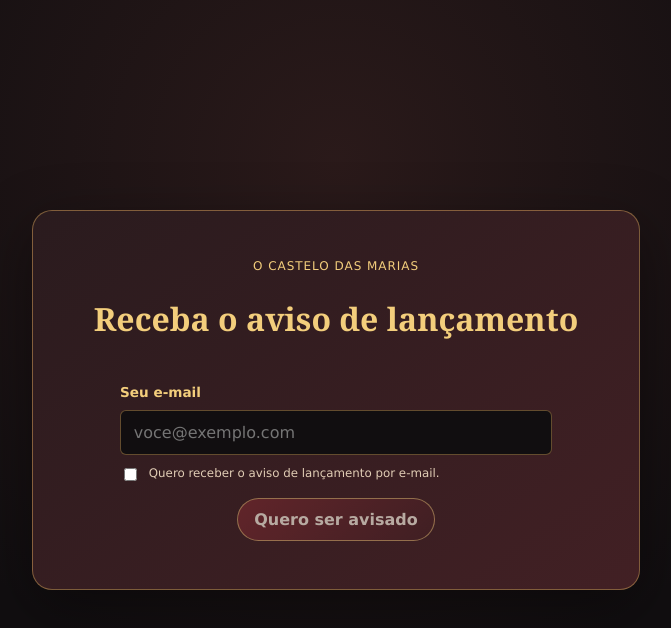
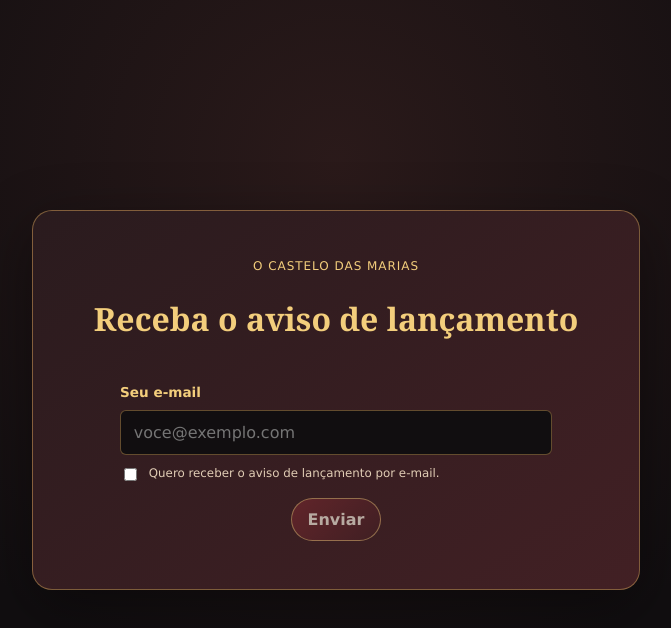
Before and after one commit to juninhuju/maryscastle-react, a React (Vite) app: page /comprar in a window 1280 px wide. Shown: the top 628 px of the page, without its empty margins (304-975 px from the left). Built offline with nearby package versions, Linux system fonts and the light colour scheme; no server answers.

Commit message:
"Botão  enviar"

```diff
--- a/src/components/ReleaseNotice.jsx
+++ b/src/components/ReleaseNotice.jsx
@@ -120,7 +120,7 @@ function ReleaseNotice({ children, className = "", standalone = false }) {
             ? "Enviando..."
             : status?.type === "success"
               ? "Cadastro confirmado"
-              : "Quero ser avisado"}
+              : "Enviar"}
         </button>
         {status && (
           <div
```
